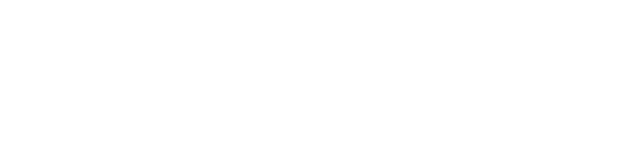
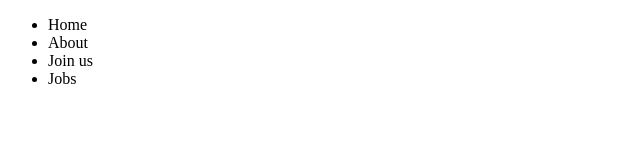
Before and after one commit to erikayanez/grid-practice, a plain HTML site: page index.html in a window 1280 px wide. Shown: the whole page, without its empty margins (0-640 px from the left). Drawn offline with Linux system fonts and the light colour scheme.

Commit message:
Creating nav in html file

```diff
--- a/index.html
+++ b/index.html
@@ -9,6 +9,15 @@
     </title>
 </head>
 <body>
-
+    <div class="container">
+        <div class="item-a">
+            <ul>
+                <li>Home</li>
+                <li>About</li>
+                <li>Join us</li>
+                <li>Jobs</li>
+            </ul>
+        </div>
+    </div>
 </body>
 </html>
```
